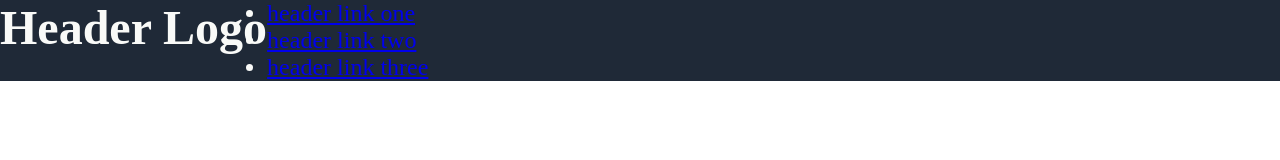
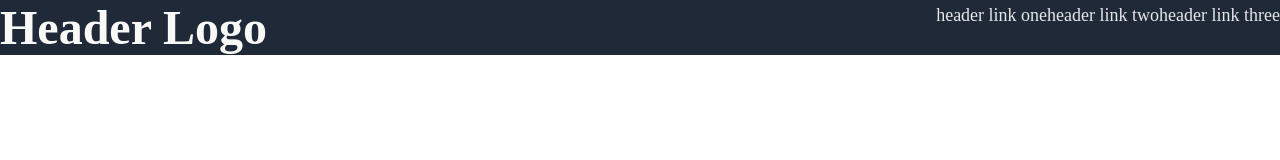
Before and after one commit to Gage-Fleming/landing-page, a plain HTML site: page index.html in a window 1280 px wide. Drawn offline with Linux system fonts and the light colour scheme.

Commit message:
Add styling to header to correct font and location of ul

```diff
--- a/style.css
+++ b/style.css
@@ -9,6 +9,15 @@ body {
     align-items: stretch;
 }
 
+ul {
+    list-style: none;
+    display: flex;
+}
+
+a {
+    text-decoration: none;
+}
+
 .header {
     background-color: #1F2937;
     font-size: 24px;
@@ -16,3 +25,12 @@ body {
     display: flex;
     justify-content: stretch;
 }
+
+.header a {
+    color: #E5E7EB;
+    font-size: 18px;
+}
+
+.header ul {
+    margin-left: auto;
+}
```
